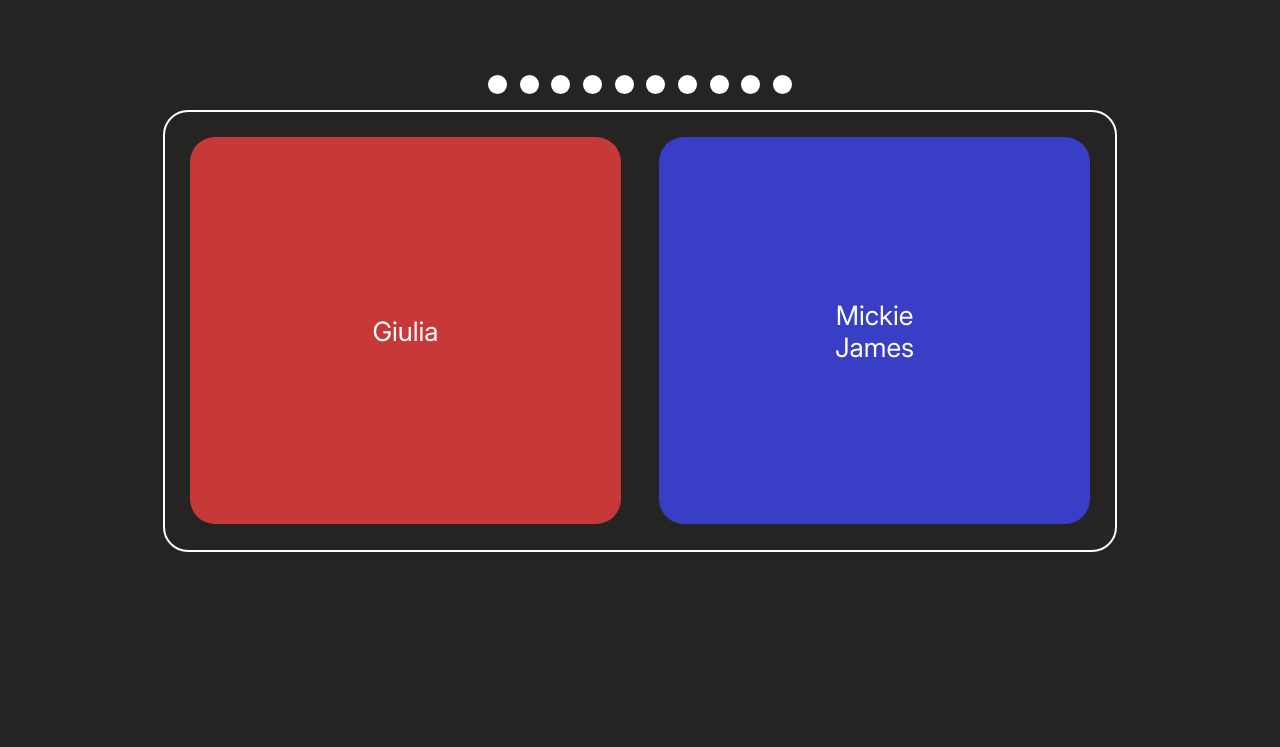
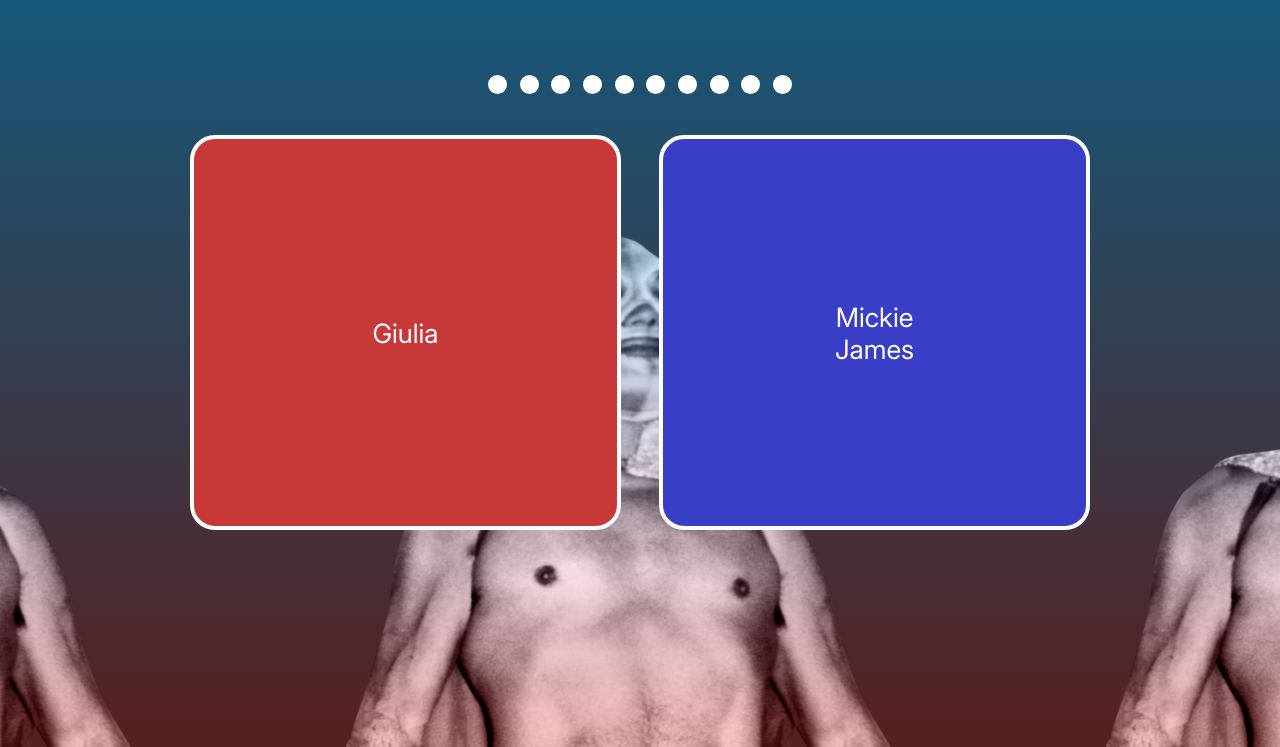
Before and after one commit to cain-superpink/SquaredCirclele, a plain HTML site: page index.html in a window 1280 px wide. Both pictures are taken after a click on the element "START GAME". Shown: the part 82-829 px from the top of the page. Before the commit the page ends 800 px from the top, so only its background shows below. Drawn offline with Linux system fonts and the light colour scheme.

Commit message:
added background image and colours

```diff
--- a/styles.css
+++ b/styles.css
@@ -11,7 +11,11 @@
 }
 
 body {
-  background-color: #252422;
+  background:
+    linear-gradient(to bottom, #0f5e83, #562020) left top / auto no-repeat,
+    url("./Resources/El_Santo.png") bottom center / 95vh repeat-x;
+  background-blend-mode: color;
+  height: 100vh;
 }
 
 h1 {
@@ -30,7 +34,6 @@ h1 {
   border-radius: 25px;
   margin-top: 2vh;
   gap: 3vw;
-  border: 2px solid white;
   position: relative;
   justify-content: center;
 }
@@ -55,13 +58,14 @@ h1 {
   text-align: center;
   width: 50%;
   position: relative;
+  border: 4px solid white;
 }
 
 .choiceBox:hover {
   transform: translateY(2%);
   cursor: pointer;
-  opacity: 80%;
   box-shadow: 10px 10px 2px rgb(0, 0, 0);
+  filter: brightness(0.85);
 }
 
 #WrestlerOne {
@@ -164,6 +168,7 @@ h1 {
 
 #gameContainer.visible {
   display: block;
+  max-width: 90vw;
 }
 
 #startbtn.hidden {
```
Also changed, not shown: Resources/El_Santo.png (added).
